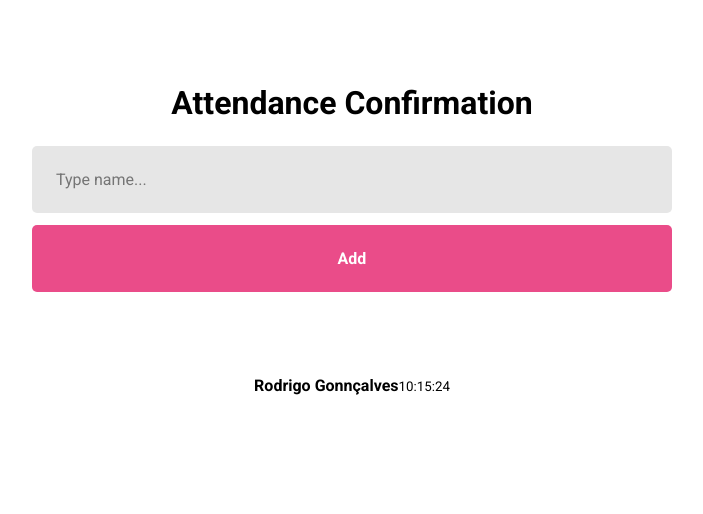
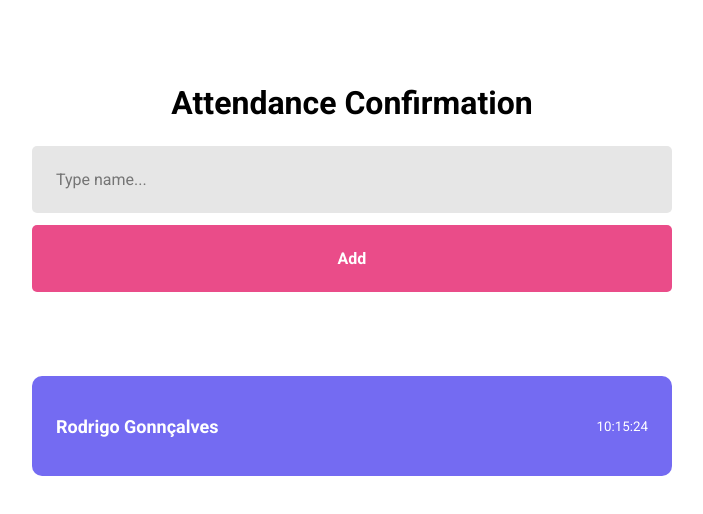
Before and after one commit to dimas-prates/attendance-confirmation-v2, a React (Vite) app: page / in a window 1280 px wide. Shown: the top 514 px of the page, without its empty margins (288-991 px from the left). Built offline with nearby package versions, Linux system fonts and the light colour scheme.

Commit message:
:sparkles: feat(Card - styles): Add styles for the card

```diff
--- a/src/components/Card/styles.css
+++ b/src/components/Card/styles.css
@@ -0,0 +1,16 @@
+.card {
+    height: 100px;
+    width: 50%;
+    background: #746bf2;
+    color: #fff;
+    border-radius: 10px;
+    margin-bottom: 20px;
+    display: flex;
+    align-items: center;
+    justify-content: space-between;
+    padding: 24px;
+}
+
+.card strong {
+    font-size: 18px;
+}
```
